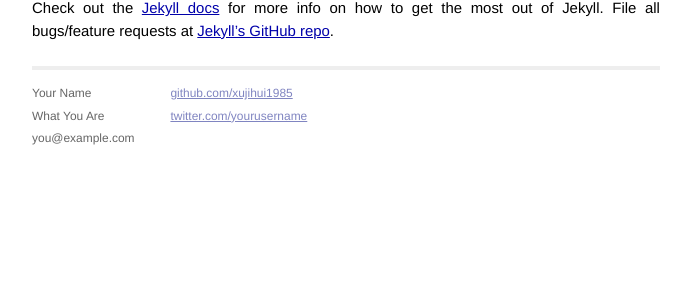
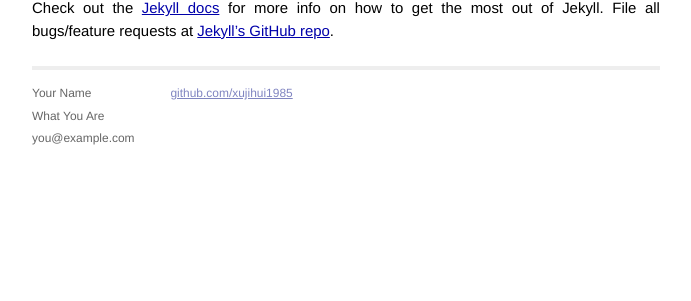
Before and after one commit to xujihui1985/xujihui1985.github.io, a Jekyll site: the page built from _posts/2013-09-26-welcome-to-jekyll.markdown, in a window 1280 px wide. Shown: the part 427-728 px from the top of the page, without its empty margins (294-985 px from the left). Built offline with Jekyll 4.4.1, drawn with Linux system fonts in a browser that asks for light colours; Markdown is read by kramdown in place of the engine named in the settings.

Commit message:
change layout

```diff
--- a/_layouts/default.html
+++ b/_layouts/default.html
@@ -34,7 +34,6 @@
             <div class="contact">
               <p>
                 <a href="https://github.com/yourusername">github.com/xujihui1985</a><br />
-                <a href="https://twitter.com/yourusername">twitter.com/yourusername</a><br />
               </p>
             </div>
           </div>
```
